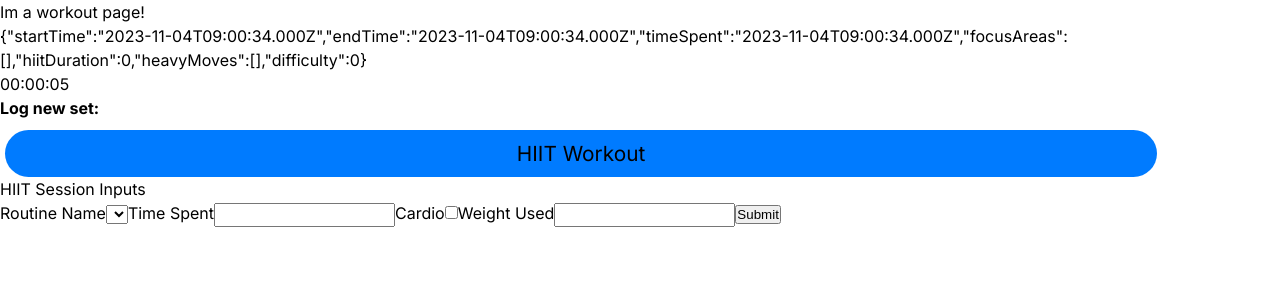
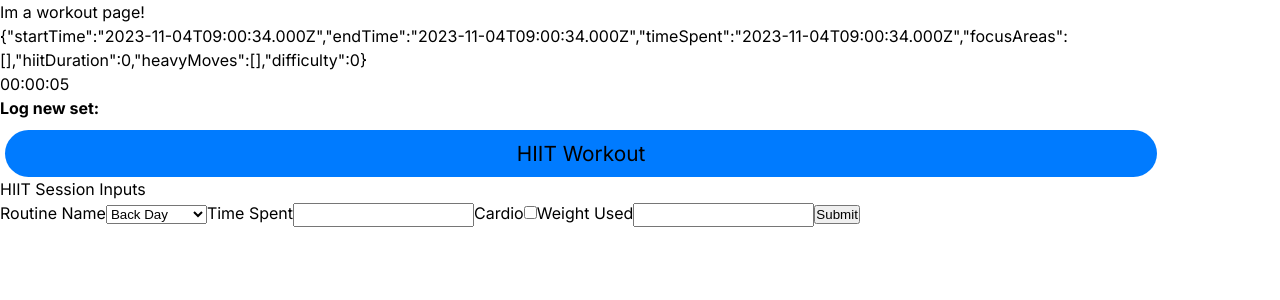
Before and after one commit to ghostb0x/fitnessApp, a Next.js app: page /workout in a window 1280 px wide. Shown: the top 300 px of the page. Built offline with nearby package versions, Linux system fonts and the light colour scheme.

Commit message:
Create Routines object within HIITLogForm component, and map over options to generate drop down select options for form

```diff
--- a/src/components/WorkoutScreen/HIITLogForm/HIITLogForm.tsx
+++ b/src/components/WorkoutScreen/HIITLogForm/HIITLogForm.tsx
@@ -8,9 +8,14 @@ interface Inputs {
   weight: number;
 }
 
+const Routines: Record<string, number> = {
+  'Back Day': 0,
+  'Leg Day': 0,
+  'Cardio Abs': 0,
+  'Six Pack Abs': 0,
+};
+
 function HIITLogForm() {
-
-
   const { register, handleSubmit } = useForm<Inputs>();
   const onSubmit: SubmitHandler<Inputs> = (data) => console.log(data);
 
@@ -23,7 +28,14 @@ function HIITLogForm() {
           id="routine-name"
           {...register('routineName')}
         >
-          {/* map select options */}
+          {Object.keys(Routines).map((routine) => (
+            <option
+              key={routine}
+              value={routine}
+            >
+              {routine}
+            </option>
+          ))}
         </select>
         <label htmlFor="time">Time Spent</label>
         <input
```
